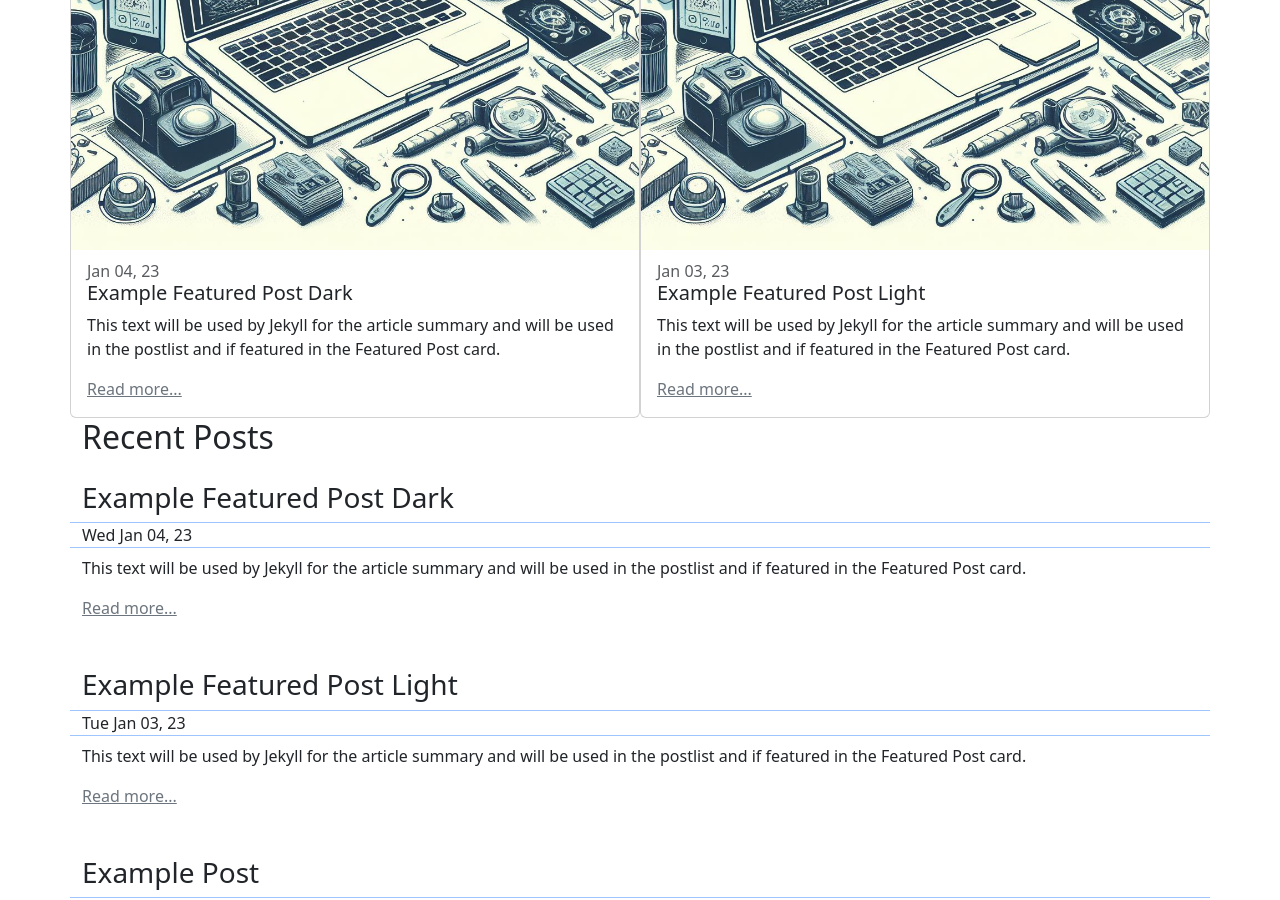
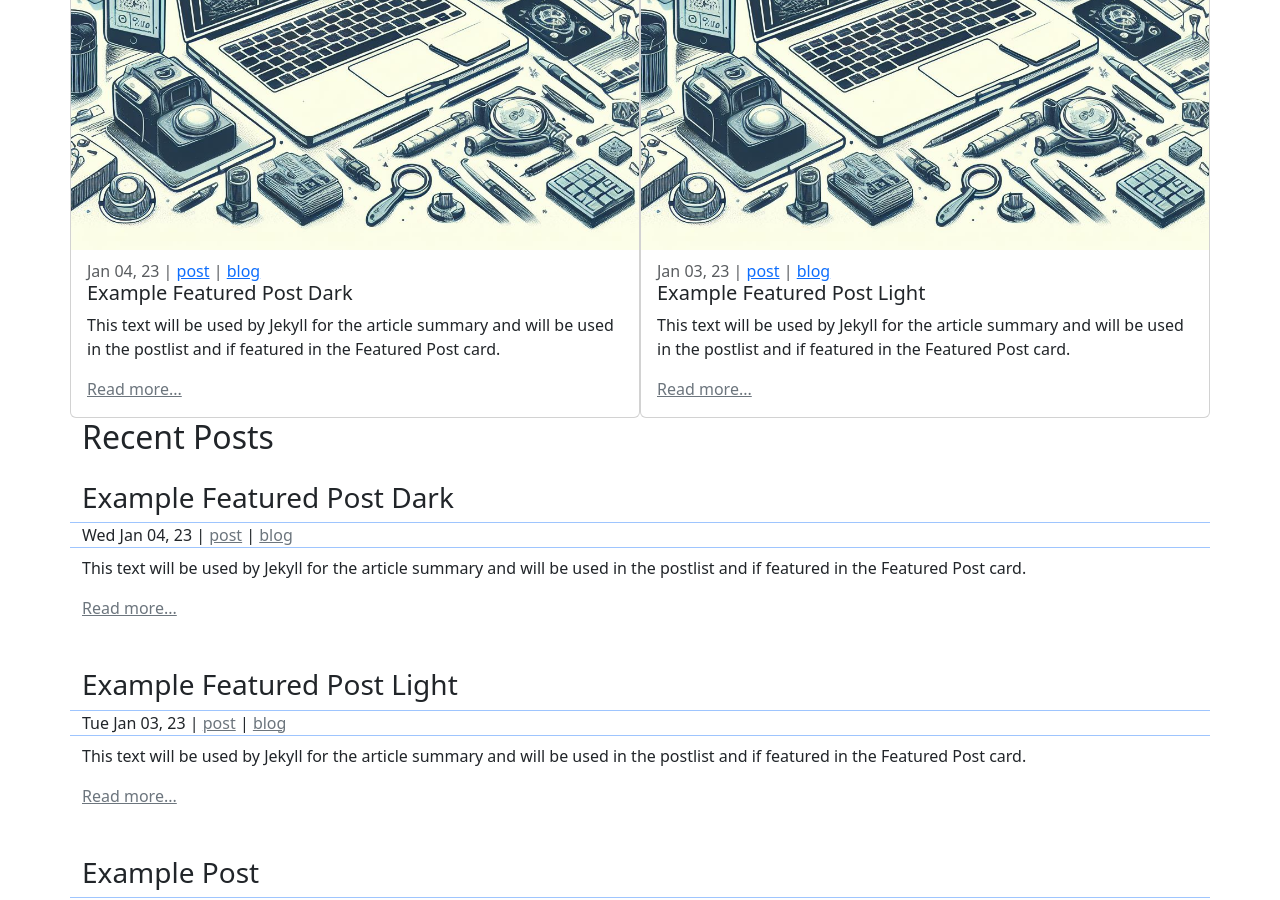
Before and after one commit to dmcwee/problog, a Jekyll site: the page built from index.md, in a window 1280 px wide and 900 px high, scrolled down 441 px. Built offline with Jekyll 4.4.1, drawn with Linux system fonts in a browser that asks for light colours.

Commit message:
relative paths

```diff
--- a/_includes/article.html
+++ b/_includes/article.html
@@ -3,5 +3,5 @@
 
     {%- include by-line.html post=include.post share=false -%}
     <div class="excerpt">{{ include.post.excerpt }}</div>
-    <p><a class="link-secondary" href="{{include.post.url}}">Read more...</a></p>
+    <p><a class="link-secondary" href="{{include.post.url | relative_url}}">Read more...</a></p>
 </article>
--- a/_includes/featured.html
+++ b/_includes/featured.html
@@ -9,12 +9,13 @@
             <h6 class="card-subtitle text-body-secondary">
                 {{ post.date | date: "%b %d, %y"}}
                 {% for category in post.categories %}
-                | <a href="/categories/{{ category | downcase }}">{{ category }}</a>
+                {% capture catUrl %}/categories/{{category | downcase}}{% endcapture %}
+                | <a href="{{ catUrl | relative_url }}">{{ category }}</a>
                 {% endfor %}
             </h6>
             <h5 class="card-title">{{ post.title }}</h5>
             <p class="card-text">{{ post.excerpt | strip_html  }}</p>
-            <a href="{{ post.url }}" class="link-secondary card-link">Read more...</a>
+            <a href="{{ post.url | relative_url }}" class="link-secondary card-link">Read more...</a>
         </div>
     </div>
     {% endfor %}
--- a/_posts/2023-01-03-example-featured-post-light.md
+++ b/_posts/2023-01-03-example-featured-post-light.md
@@ -5,6 +5,9 @@
 banner: /assets/images/jekyll_featured_theme.jpg
 featured: true
 title-bs-theme: light
+categories:
+- post
+- blog
 ---
 This text will be used by Jekyll for the article summary and will be used in the postlist and if featured in the Featured Post card.
 
--- a/_posts/2023-01-04-example-featured-post-dark.md
+++ b/_posts/2023-01-04-example-featured-post-dark.md
@@ -5,6 +5,9 @@
 banner: /assets/images/jekyll_featured_theme.jpg
 featured: true
 title-bs-theme: dark
+categories:
+- post
+- blog
 ---
 This text will be used by Jekyll for the article summary and will be used in the postlist and if featured in the Featured Post card.
 
```
